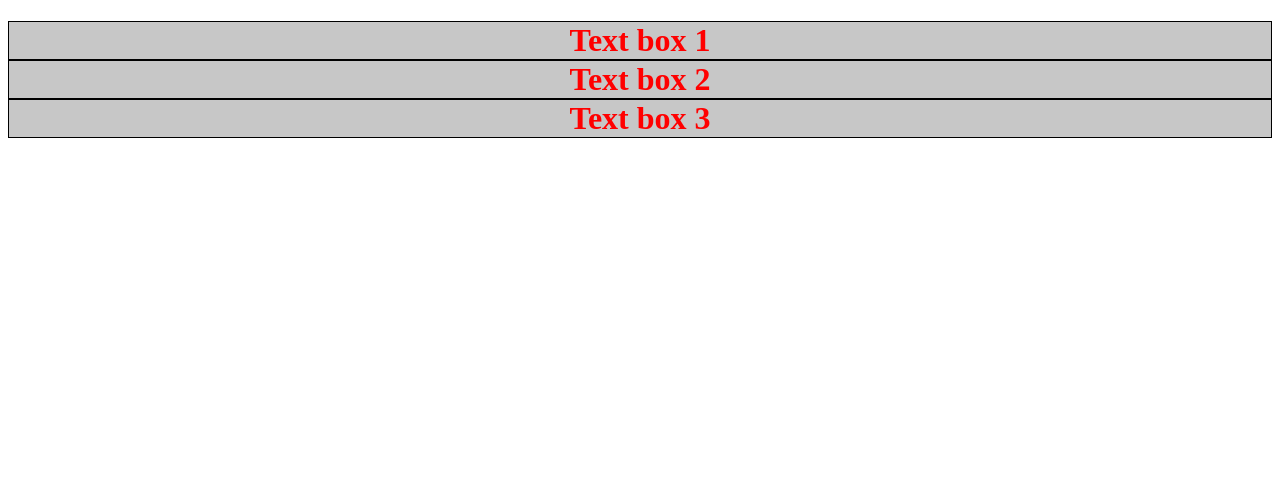
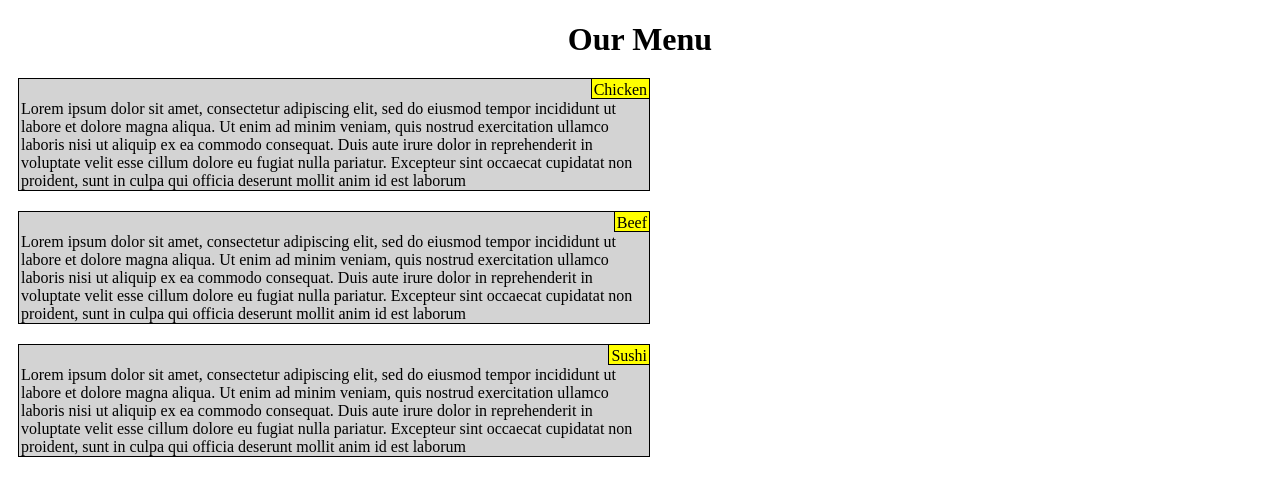
Before and after one commit to fsarac/coursera-assignments, a plain HTML site: page mod2_solutions/index.html in a window 1280 px wide. Drawn offline with Linux system fonts and the light colour scheme.

Commit message:
Updated structure

```diff
--- a/mod2_solutions/css.css
+++ b/mod2_solutions/css.css
@@ -15,12 +15,41 @@
 
 }
 
-div {
-    background: rgba(128, 128, 128, 0.438);
-    margin-right: auto;
-    margin-left: auto;
+#title {
+    text-align: center;
+    margin-bottom: 10px;
+}
+
+#container {
+    width: 50%;
+    height: auto;
+    background-color: lightgray;
+    float: left;
+    margin: 10px;
+    border: 1px solid black;
+    position: relative;
+    padding-top: 21px;
+    padding-right: 2px;
+    padding-left: 2px;
+}
+
+#block {
+    top: 0px;
+    right: 0px;
+    position: absolute;
+    background-color: yellow;
+    margin: 0px;
+}
+
+p {
+    width: auto;
+    height: 20px;
+    border-bottom: 1px solid black;
+    border-left: 1px solid black;
+    text-align: center;
+    padding: 2px;
+}
+
+.row {
     width: 100%;
-    color: red;
-    border: 1px solid black;
-    text-align: center;
 }
--- a/mod2_solutions/index.html
+++ b/mod2_solutions/index.html
@@ -7,10 +7,20 @@
     <link rel="stylesheet" href="css.css"
 </head>
 <body>
-    <h1>
-        <div>Text box 1</div>
-        <div>Text box 2</div>
-        <div>Text box 3</div>
+    <h1 id="title">
+        Our Menu
     </h1>
+    <div class="row">
+        <div id="container">Lorem ipsum dolor sit amet, consectetur adipiscing elit, sed do eiusmod tempor incididunt ut labore et dolore magna aliqua. Ut enim ad minim veniam, quis nostrud exercitation ullamco laboris nisi ut aliquip ex ea commodo consequat. Duis aute irure dolor in reprehenderit in voluptate velit esse cillum dolore eu fugiat nulla pariatur. Excepteur sint occaecat cupidatat non proident, sunt in culpa qui officia deserunt mollit anim id est laborum
+            <p id="block">Chicken</p>
+        </div>
+        <div id="container">Lorem ipsum dolor sit amet, consectetur adipiscing elit, sed do eiusmod tempor incididunt ut labore et dolore magna aliqua. Ut enim ad minim veniam, quis nostrud exercitation ullamco laboris nisi ut aliquip ex ea commodo consequat. Duis aute irure dolor in reprehenderit in voluptate velit esse cillum dolore eu fugiat nulla pariatur. Excepteur sint occaecat cupidatat non proident, sunt in culpa qui officia deserunt mollit anim id est laborum
+            <p id="block">Beef</p>
+        </div>
+        <div id="container">Lorem ipsum dolor sit amet, consectetur adipiscing elit, sed do eiusmod tempor incididunt ut labore et dolore magna aliqua. Ut enim ad minim veniam, quis nostrud exercitation ullamco laboris nisi ut aliquip ex ea commodo consequat. Duis aute irure dolor in reprehenderit in voluptate velit esse cillum dolore eu fugiat nulla pariatur. Excepteur sint occaecat cupidatat non proident, sunt in culpa qui officia deserunt mollit anim id est laborum
+            <p id="block">Sushi</p>
+        </div>
+    </div>
+
 </body>
 </html>
```
